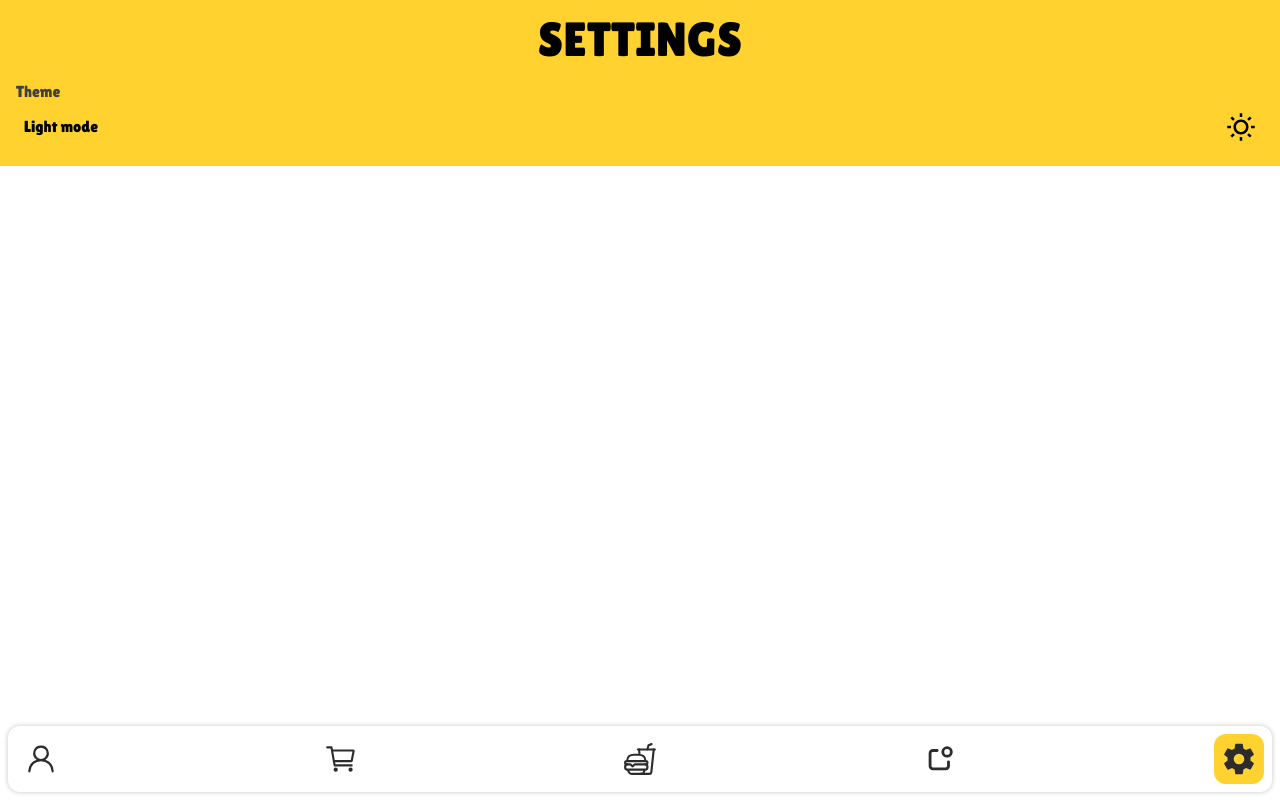
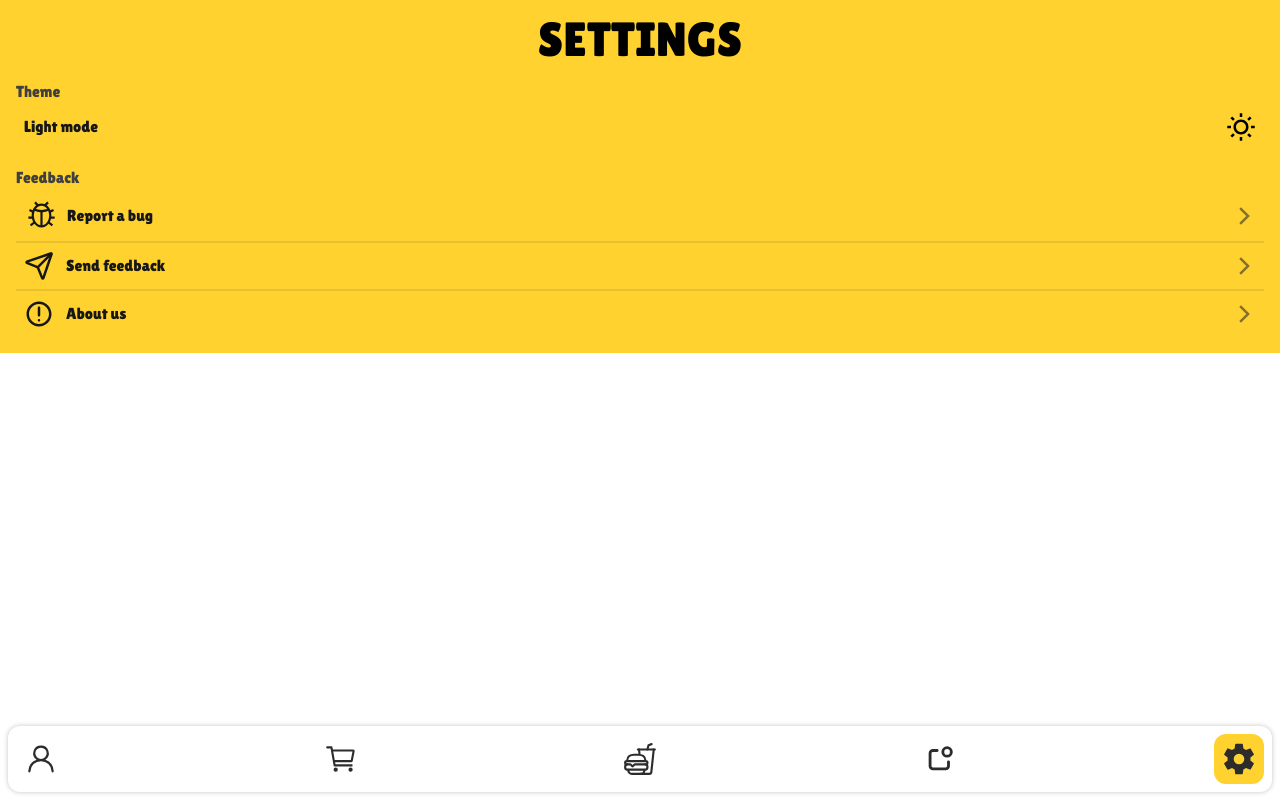
Before and after one commit to mahdibaderloo/fastfood, a React (Vite) app: page /settings in a window 1280 px wide. Built offline with nearby package versions, Linux system fonts and the light colour scheme.

Commit message:
feedback for settings

```diff
--- a/src/pages/Settings.jsx
+++ b/src/pages/Settings.jsx
@@ -1,5 +1,8 @@
 import { RiSunLine } from "react-icons/ri";
 import HeaderSettings from "../features/settings/HeaderSettings";
+import { LiaBugSolid } from "react-icons/lia";
+import { CgChevronRight, CgDanger } from "react-icons/cg";
+import { LuSend } from "react-icons/lu";
 
 function Settings() {
   return (
@@ -9,10 +12,48 @@ function Settings() {
         <div>
           <p className="text-neutral-700">Theme</p>
           <div className="flex items-center justify-between p-2">
-            <p>Light mode</p>
+            <p className="text-neutral-900">Light mode</p>
             <p>
               <RiSunLine size={30} />
               {/* <BsMoonStarsFill /> */}
+            </p>
+          </div>
+        </div>
+        <div className="mt-4">
+          <p className="text-neutral-700">Feedback</p>
+          <div className="flex items-center justify-between p-2 border-b-2 border-[#2c2c2c1a]">
+            <div className="flex items-center gap-2">
+              <p>
+                <LiaBugSolid size={35} color="#171717" />
+              </p>
+              <p className="text-neutral-900">Report a bug</p>
+            </div>
+            <p>
+              <CgChevronRight size={30} color="#2c2c2c96" />
+            </p>
+          </div>
+
+          <div className="flex items-center justify-between p-2 border-b-2 border-[#2c2c2c1a]">
+            <div className="flex items-center gap-3">
+              <p>
+                <LuSend size={30} color="#171717" />
+              </p>
+              <p className="text-neutral-900">Send feedback</p>
+            </div>
+            <p>
+              <CgChevronRight size={30} color="#2c2c2c96" />
+            </p>
+          </div>
+
+          <div className="flex items-center justify-between p-2">
+            <div className="flex items-center gap-3">
+              <p>
+                <CgDanger size={30} color="#171717" />
+              </p>
+              <p className="text-neutral-900">About us</p>
+            </div>
+            <p>
+              <CgChevronRight size={30} color="#2c2c2c96" />
             </p>
           </div>
         </div>
```
